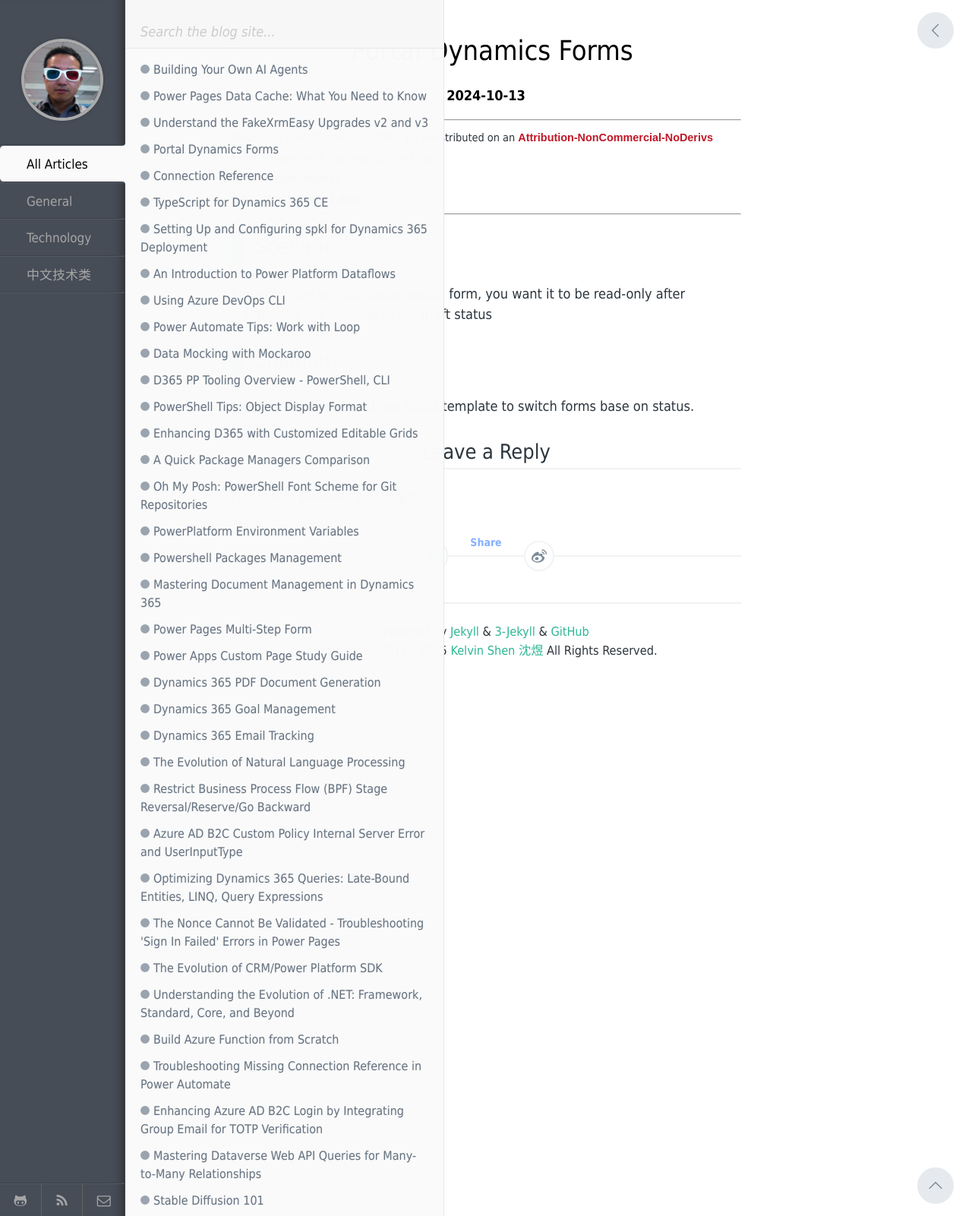
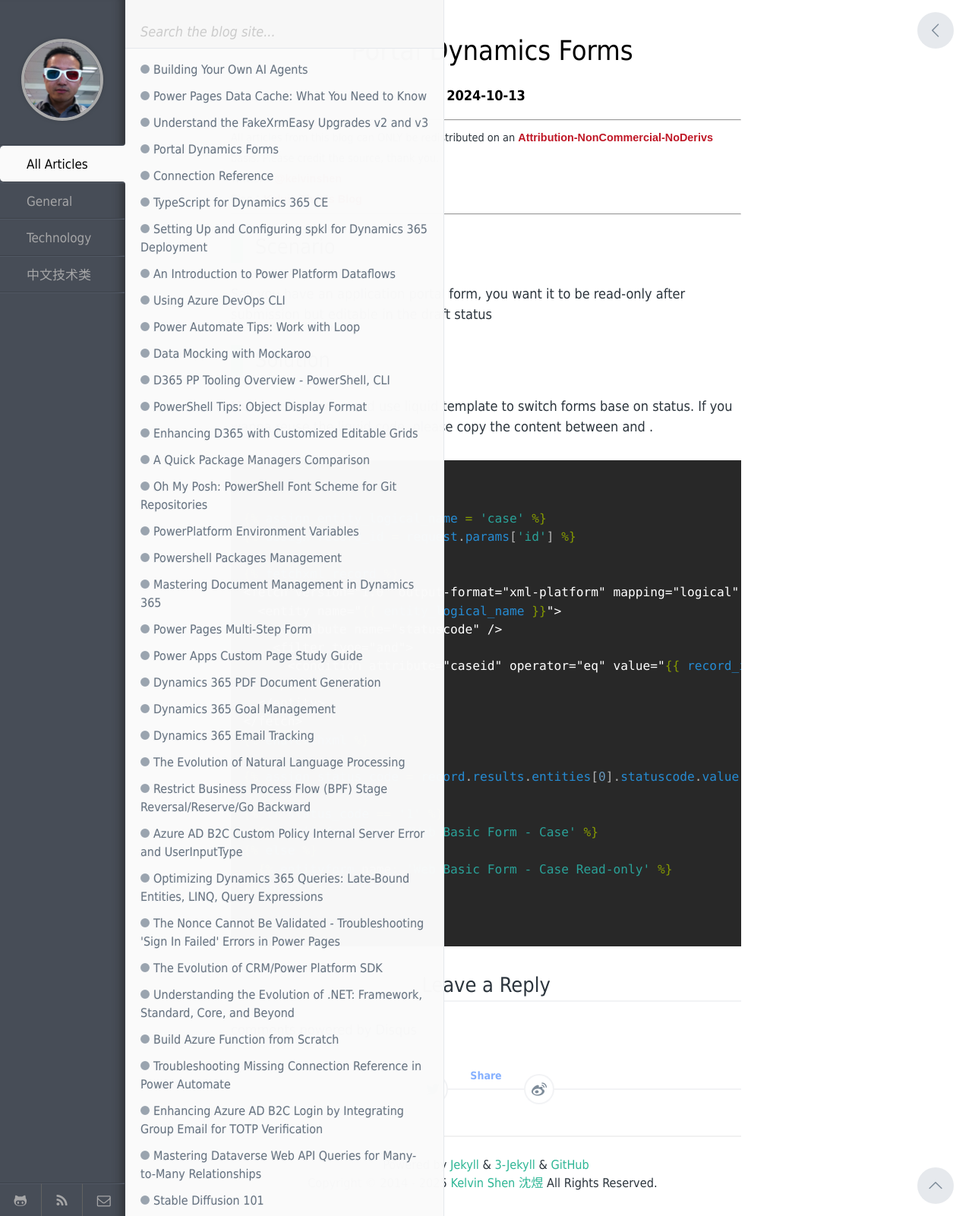
Before and after one commit to nzkelvin/nzkelvin.github.io, a Jekyll site: the page built from _posts/2024-10-13-portal-dynamic-forms.markdown, in a window 1280 px wide. Shown: the whole page at 76% size. Built offline with Jekyll 4.4.1, drawn with Linux system fonts in a browser that asks for light colours; comment, search, counter and statistics services are not loaded.

Commit message:
Fix liquid template syntax error caused by curly brackets {}

````diff
--- a/_posts/2024-10-13-portal-dynamic-forms.markdown
+++ b/_posts/2024-10-13-portal-dynamic-forms.markdown
@@ -15,4 +15,32 @@ sharing:
 Say you have an application portal form, you want it to be read-only after submission but editable in the draft status
 
 ## Solution
-Multiple web forms and use liquid template to switch forms base on status.
+Multiple web forms and use liquid template to switch forms base on status. If you wanna reuse the liquid code, please copy the content between {% raw %} and {% endraw %}.
+
+```liquid
+{% raw %}
+
+{% assign entity_logical_name = 'case' %}
+{% assign record_id = request.params['id'] %}
+
+{% fetchxml record %}
+<fetch version="1.0" output-format="xml-platform" mapping="logical" distinct="false">
+  <entity name="{{ entity_logical_name }}">
+    <attribute name="statuscode" />
+    <filter type="and">
+      <condition attribute="caseid" operator="eq" value="{{ record_id }}" />
+    </filter>
+  </entity>
+</fetch>
+{% endfetchxml %}
+
+{% assign status_code = record.results.entities[0].statuscode.value %}
+
+{% if status_code == '1' %}
+  {% entityform name: 'Web Basic Form - Case' %}
+{% else %}
+  {% entityform name: 'Web Basic Form - Case Read-only' %}
+{% endif %}
+
+{% endraw %}
+```
````
